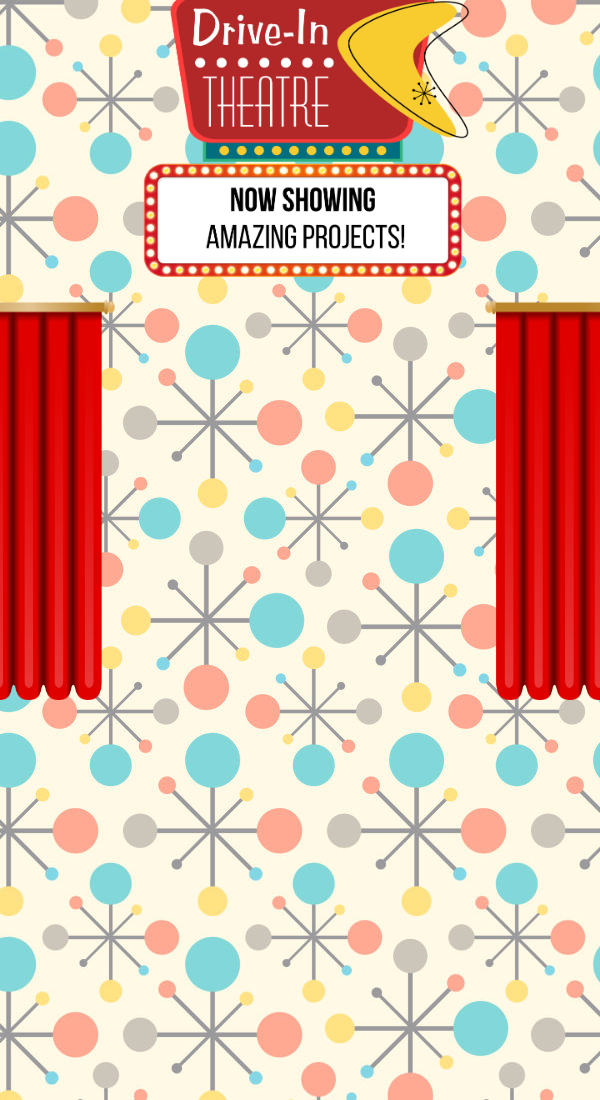
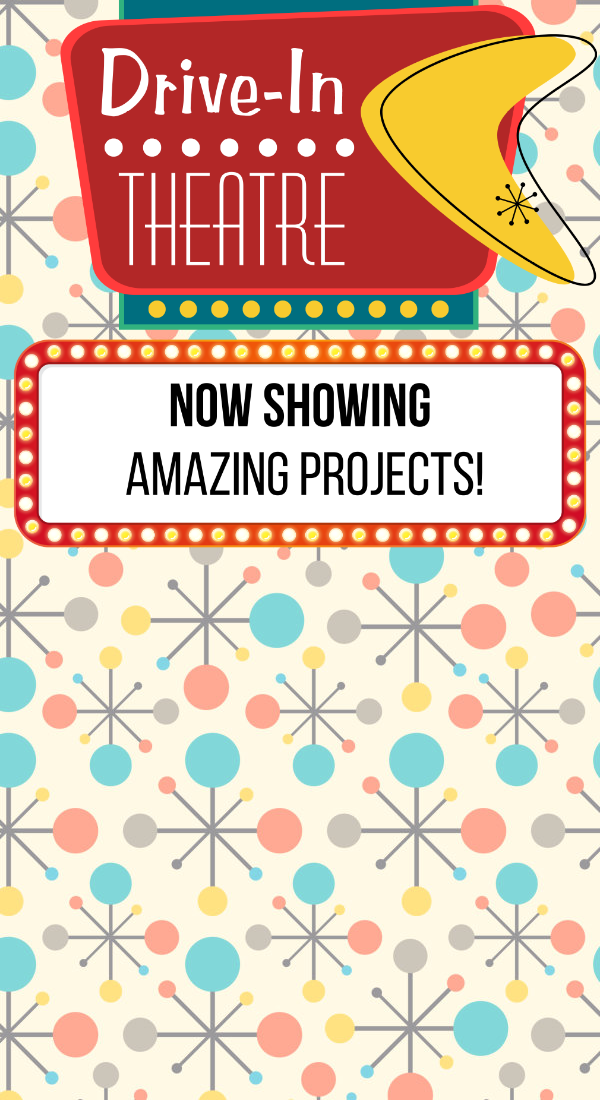
Before and after one commit to JackPadalino/Portfolio-Site, a React (Vite) app: page / in a window 600 px wide. Shown: the part 2240-3340 px from the top of the page. Built offline with nearby package versions, Linux system fonts and the light colour scheme.

Commit message:
updated sizing of sign graphic

```diff
--- a/src/components/Projects/Projects.css
+++ b/src/components/Projects/Projects.css
@@ -30,8 +30,8 @@
   } */
 
   #driveInSign {
-    height: 90%;
-    width: 80%;
+    height: 80%;
+    width: 60%;
   }
 
   .driveInStart {
@@ -136,7 +136,7 @@
 
   #driveInSign {
     height: 80%;
-    width: 70%;
+    width: 60%;
   }
 
   .driveInStart {
@@ -240,8 +240,8 @@
   } */
 
   #driveInSign {
-    height: 320px;
-    width: 450px;
+    height: 100%;
+    width: 99%;
   }
 
   .driveInStart {
@@ -299,13 +299,13 @@
   }
 
   .curtain__panel {
-    width: 50%;
+    /* width: 50%;
     height: 50vh;
     float: left;
     position: relative;
     z-index: 2;
-    transition: all 4s ease-out;
-    /* display: none; */
+    transition: all 4s ease-out; */
+    display: none;
   }
 
   .curtain__panel--left {
```
Also changed, not shown: images/graphics/driveInSign.png.
